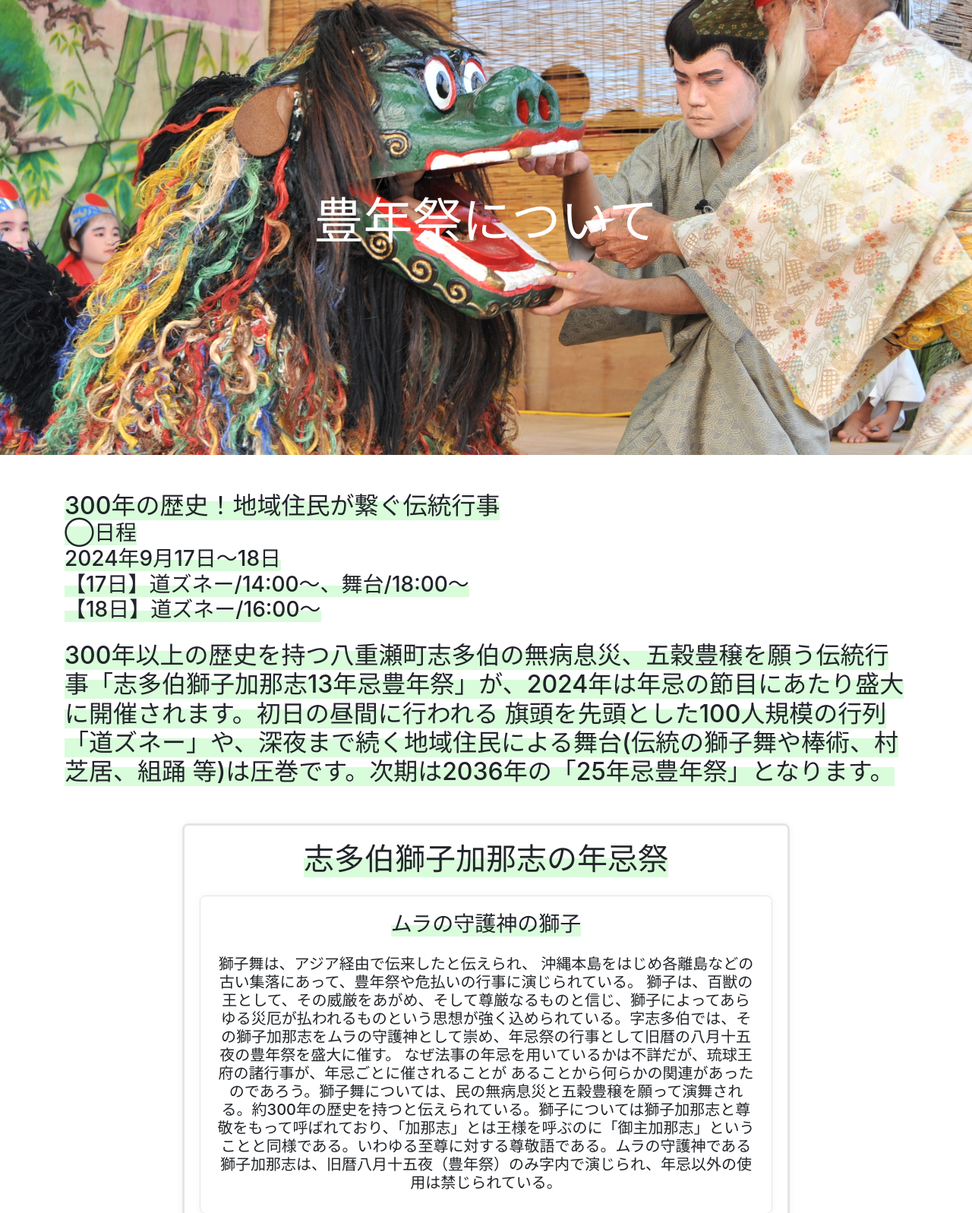
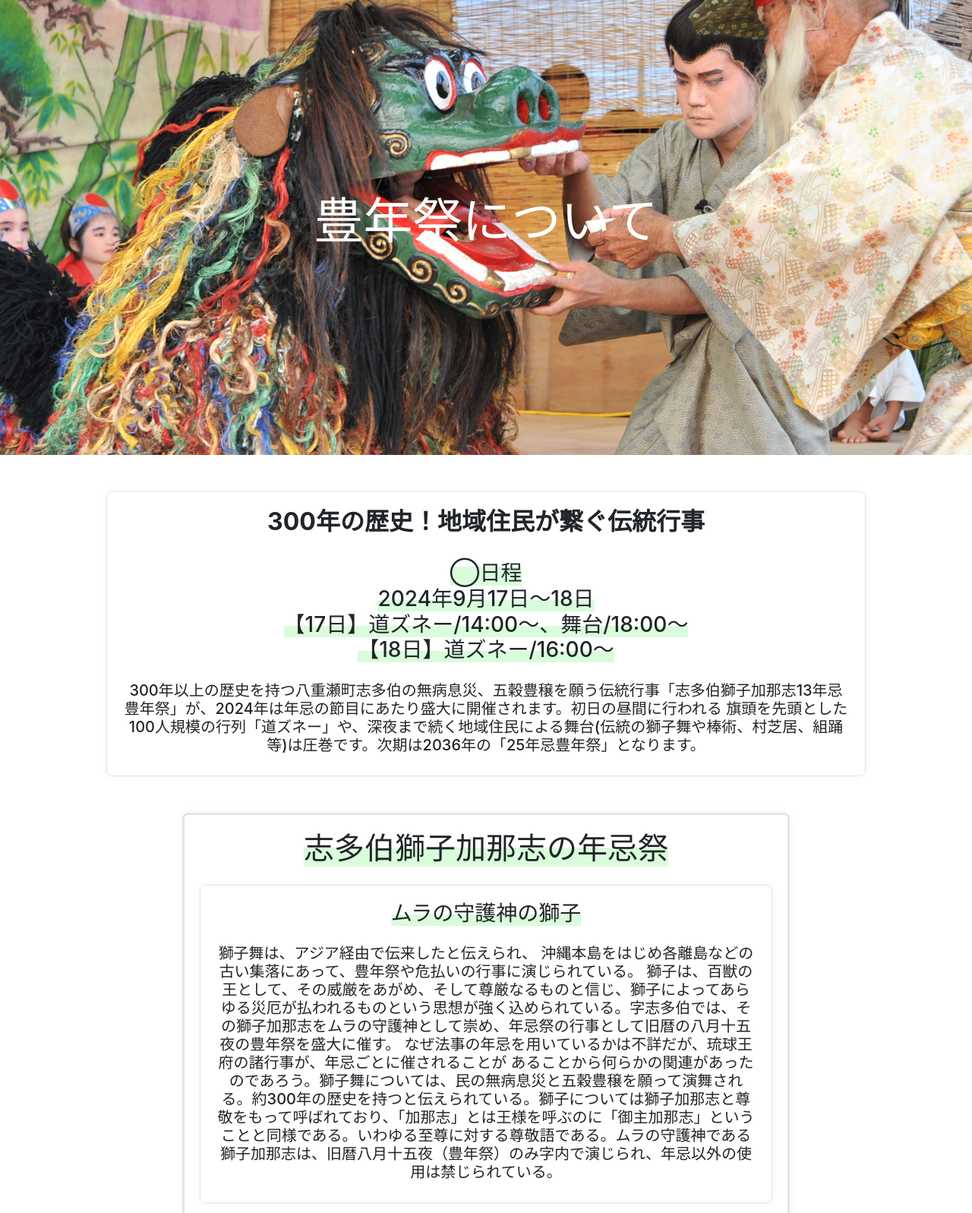
Before and after one commit to Davidlee1122/Springboot-Blog-Shitahaku-Hounensai, a Java web app: page /auth/aboutForm in a window 1280 px wide. Shown: the part 57-1654 px from the top of the page at 76% size. Run offline with Spring Boot 4, a stand-in JSP engine, Linux system fonts and the light colour scheme; data that the repository does not hold is empty; some of the project's set-up classes (security, data sources, template engines, error pages and the like) are left out, and stand-ins take their place; some libraries are stand-ins or nearby versions.

Commit message:
Update aboutForm.jsp

```diff
--- a/src/main/webapp/WEB-INF/views/auth/aboutForm.jsp
+++ b/src/main/webapp/WEB-INF/views/auth/aboutForm.jsp
@@ -33,6 +33,15 @@ header.masthead {
 	border-radius: 8px; /* 모서리를 둥글게 설정 (선택사항) */
 	box-shadow: 0 0 10px rgba(0, 0, 0, 0.05); /* 옅은 그림자 추가 (선택사항) */
 }
+.container-custom3 {
+	max-width: 1000px; /* 최대 너비를 800px로 설정 */
+	margin: 0 auto; /* 가로로 중앙 정렬 */
+	padding: 20px; /* 내부 여백 추가 */
+	text-align: center; /* 텍스트 중앙 정렬 */
+	border: 1px solid rgba(0, 0, 0, 0.1); /* 아주 옅은 테두리 추가 */
+	border-radius: 8px; /* 모서리를 둥글게 설정 (선택사항) */
+	box-shadow: 0 0 10px rgba(0, 0, 0, 0.05); /* 옅은 그림자 추가 (선택사항) */
+}
 .highlighted-text{
   display: inline;
   box-shadow: inset 0 -25px 0 #D9FCDB;
@@ -56,8 +65,8 @@ header.masthead {
 	<p style="font-size: 65px">豊年祭について</p>
 </header>
 <br /><br />
-<div class="container">
-	<h2 class="highlighted-text">300年の歴史！地域住民が繋ぐ伝統行事</h2>
+<div class="container container-custom3" style="text-align: center;">
+	<h2 style="font-weight: bold;">300年の歴史！地域住民が繋ぐ伝統行事</h2>
 	<br />
 	<h3 class="highlighted-text">◯日程</h3>
 	<br />
@@ -68,7 +77,7 @@ header.masthead {
 	<h3 class="highlighted-text2">【18日】道ズネー/16:00～</h3>
 	<br />
 	<br />
-	<h2 class="highlighted-text">300年以上の歴史を持つ八重瀬町志多伯の無病息災、五穀豊穣を願う伝統行事「志多伯獅子加那志13年忌豊年祭」が、2024年は年忌の節目にあたり盛大に開催されます。初日の昼間に行われる 旗頭を先頭とした100人規模の行列「道ズネー」や、深夜まで続く地域住民による舞台(伝統の獅子舞や棒術、村芝居、組踊 等)は圧巻です。次期は2036年の「25年忌豊年祭」となります。</h2>
+	<h5>300年以上の歴史を持つ八重瀬町志多伯の無病息災、五穀豊穣を願う伝統行事「志多伯獅子加那志13年忌豊年祭」が、2024年は年忌の節目にあたり盛大に開催されます。初日の昼間に行われる 旗頭を先頭とした100人規模の行列「道ズネー」や、深夜まで続く地域住民による舞台(伝統の獅子舞や棒術、村芝居、組踊 等)は圧巻です。次期は2036年の「25年忌豊年祭」となります。</h2>
 </div>
 <br /><br />
 <div class="container">
```
